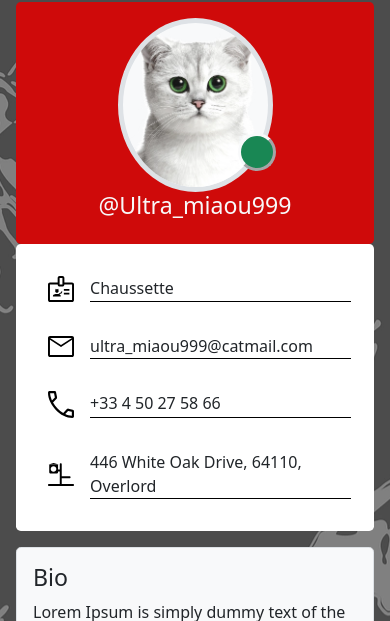
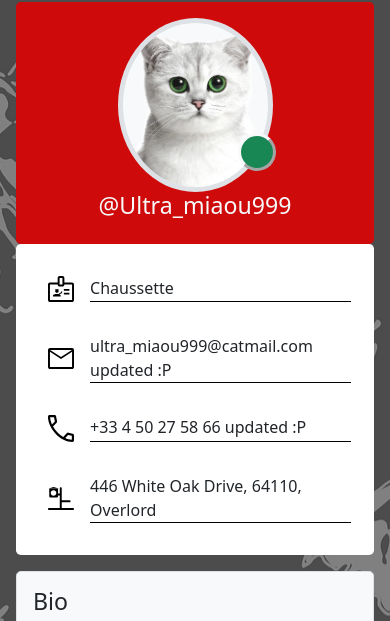
Before and after one commit to Adrew-Kirts/Toxo_enterprise_website, a plain HTML site: page user_profile.html in a window 390 px wide. Shown: the part 184-805 px from the top of the page. Drawn offline with nearby package versions, Linux system fonts and the light colour scheme; a web font is replaced by a local one.

Commit message:
Phone and mail updated

```diff
--- a/user_profile.html
+++ b/user_profile.html
@@ -102,12 +102,12 @@
                     </div>
                     <div class="d-flex">
                         <img src="./assets/images/icones/Mail.svg" alt="Mail" class="icon m-3">
-                        <p class="underline pt-3">ultra_miaou999@catmail.com</p>
+                        <p class="underline pt-3">ultra_miaou999@catmail.com updated :P</p>
                     </div>
                     <div class="d-flex">
 
                         <img src="./assets/images/icones/Phone.svg" alt="Phone" class="icon m-3">
-                        <p class="underline pt-3">+33 4 50 27 58 66</p>
+                        <p class="underline pt-3">+33 4 50 27 58 66 updated :P</p>
 
                     </div>
                     <div class="d-flex">
```
